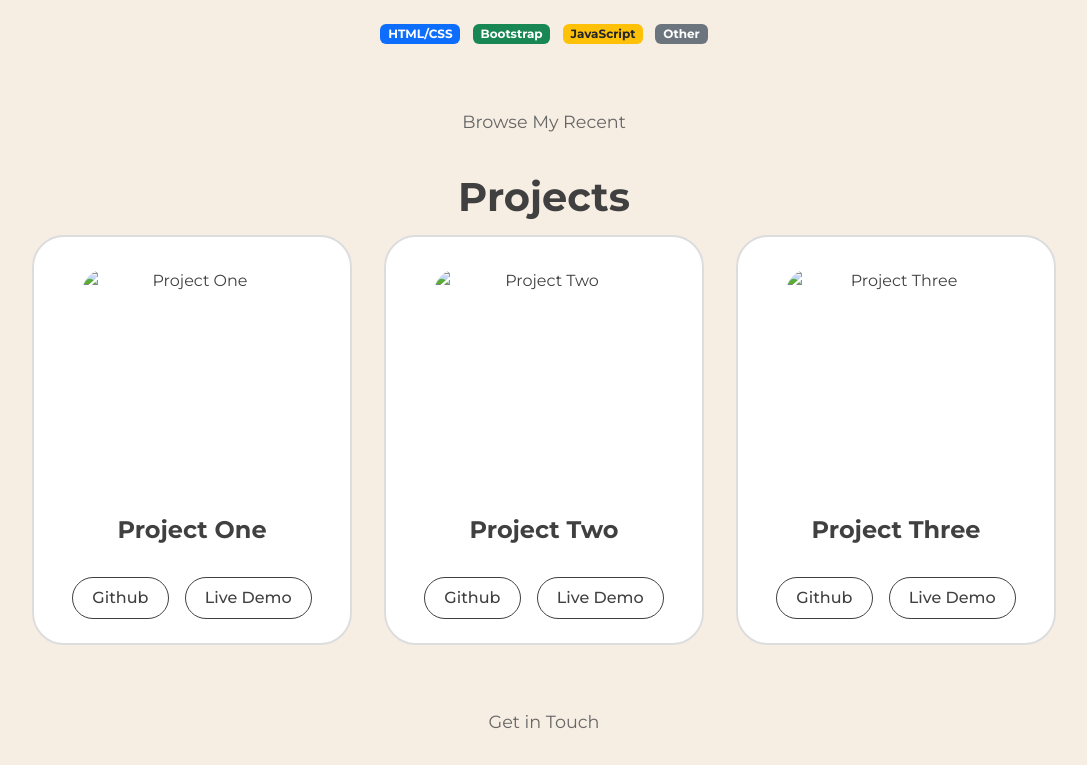
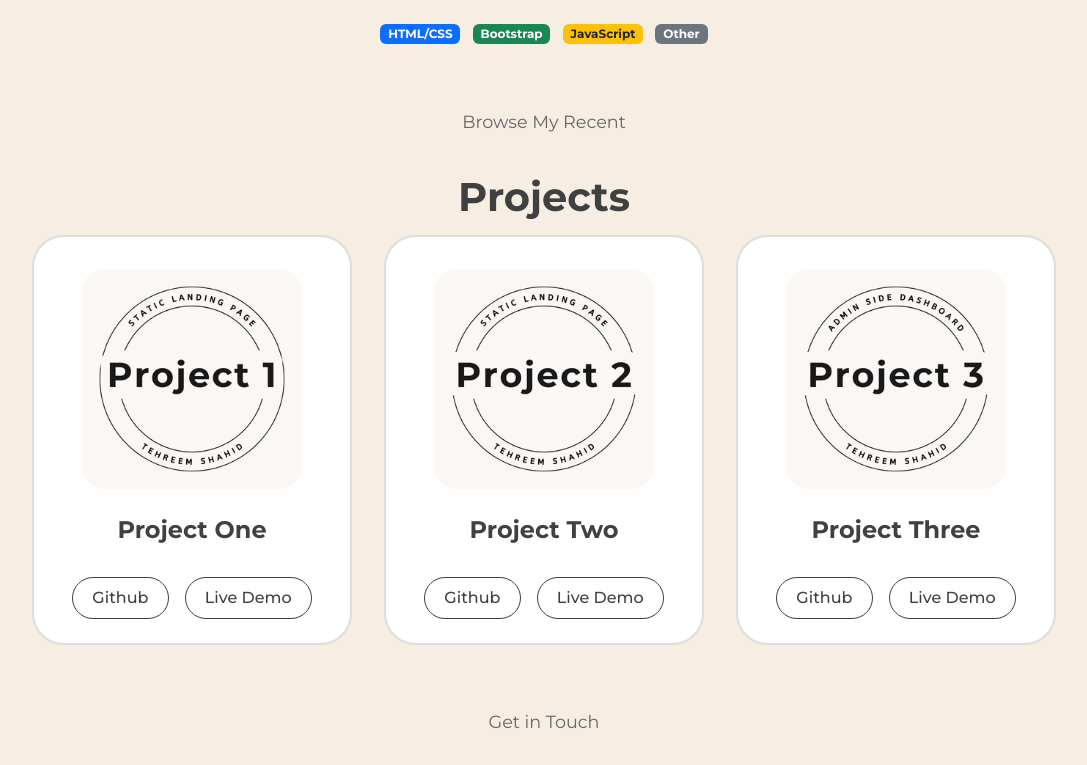
Before and after one commit to tehreemshahid-000/portfolio_CV, a plain HTML site: page index.html in a window 1280 px wide. Shown: the part 1762-2527 px from the top of the page, without its empty margins (96-1183 px from the left). Drawn offline with nearby package versions, Linux system fonts and the light colour scheme.

Commit message:
Update index.html

```diff
--- a/index.html
+++ b/index.html
@@ -48,7 +48,7 @@
   </header>
 
   <section class="hero" id="home">
-    <img src="pics/profile.png" alt="Profile" class="hero-img">
+    <img src="profile.png" alt="Profile" class="hero-img">
     <div class="hero-content">
       <div>Hello, I'm</div>
       <h1>Tehreem Shahid</h1>
@@ -150,7 +150,7 @@
     <div class="section-title">Projects</div>
     <div class="projects-list">
       <div class="project-card">
-        <img src="pics/Project 1.png" alt="Project One">
+        <img src="Project 1.png" alt="Project One">
         <h4>Project One</h4>
         <div class="project-links">
           <a href="https://github.com/tehreemshahid-000/rock-paper-scissors">Github</a>
@@ -158,7 +158,7 @@
         </div>
       </div>
       <div class="project-card">
-        <img src="pics/Project 2.png" alt="Project Two">
+        <img src="Project 2.png" alt="Project Two">
         <h4>Project Two</h4>
         <div class="project-links">
           <a href="https://github.com/tehreemshahid-000/project_2">Github</a>
@@ -166,7 +166,7 @@
         </div>
       </div>
       <div class="project-card">
-        <img src="pics/Project 3.png" alt="Project Three">
+        <img src="Project 3.png" alt="Project Three">
         <h4>Project Three</h4>
         <div class="project-links">
           <a href="https://github.com/tehreemshahid-000/admindashboard">Github</a>
```
